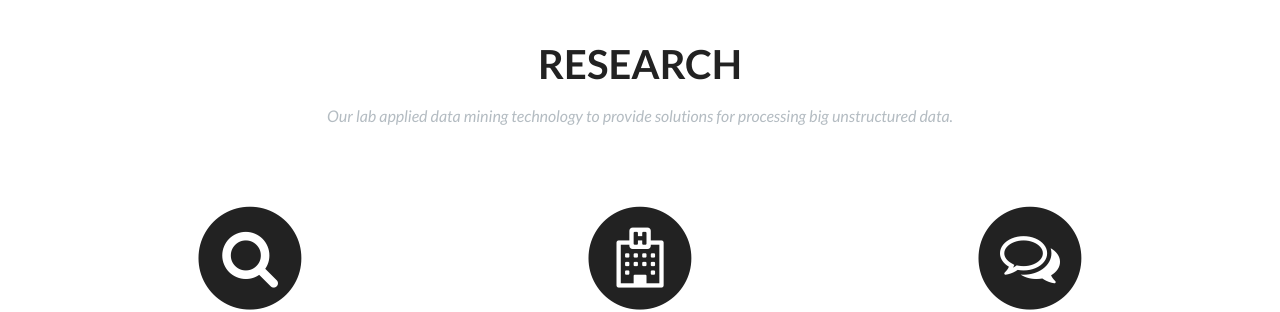
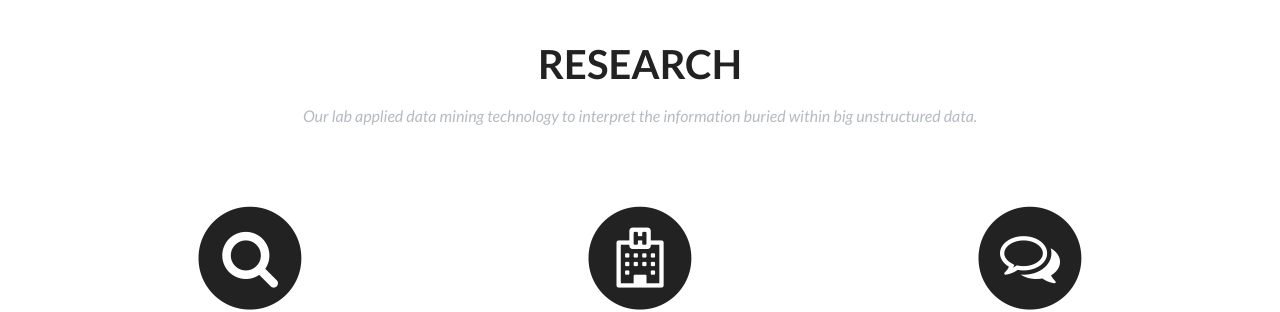
Before and after one commit to nkustislab/nkustislab.github.io, a Jekyll site: the page built from index.html, in a window 1280 px wide and 900 px high, scrolled down 719 px. Shown: the part 154-466 px from the top of the window. Built offline with Jekyll 4.4.1, drawn with Linux system fonts in a browser that asks for light colours; nearby versions of some CDN libraries; some web fonts are replaced.

Commit message:
更新 lab 描述

```diff
--- a/_includes/research.html
+++ b/_includes/research.html
@@ -4,7 +4,7 @@
 		<div class="row">
 			<div class="col-lg-12 text-center">
 				<h2 class="section-heading">Research</h2>
-				<h3 class="section-subheading text-muted">Our lab applied data mining technology to provide solutions for processing big unstructured data.</h3>
+				<h3 class="section-subheading text-muted">Our lab applied data mining technology to interpret the information buried within big unstructured data.</h3>
 			</div>
 		</div>
 		<div class="row text-center">
```
